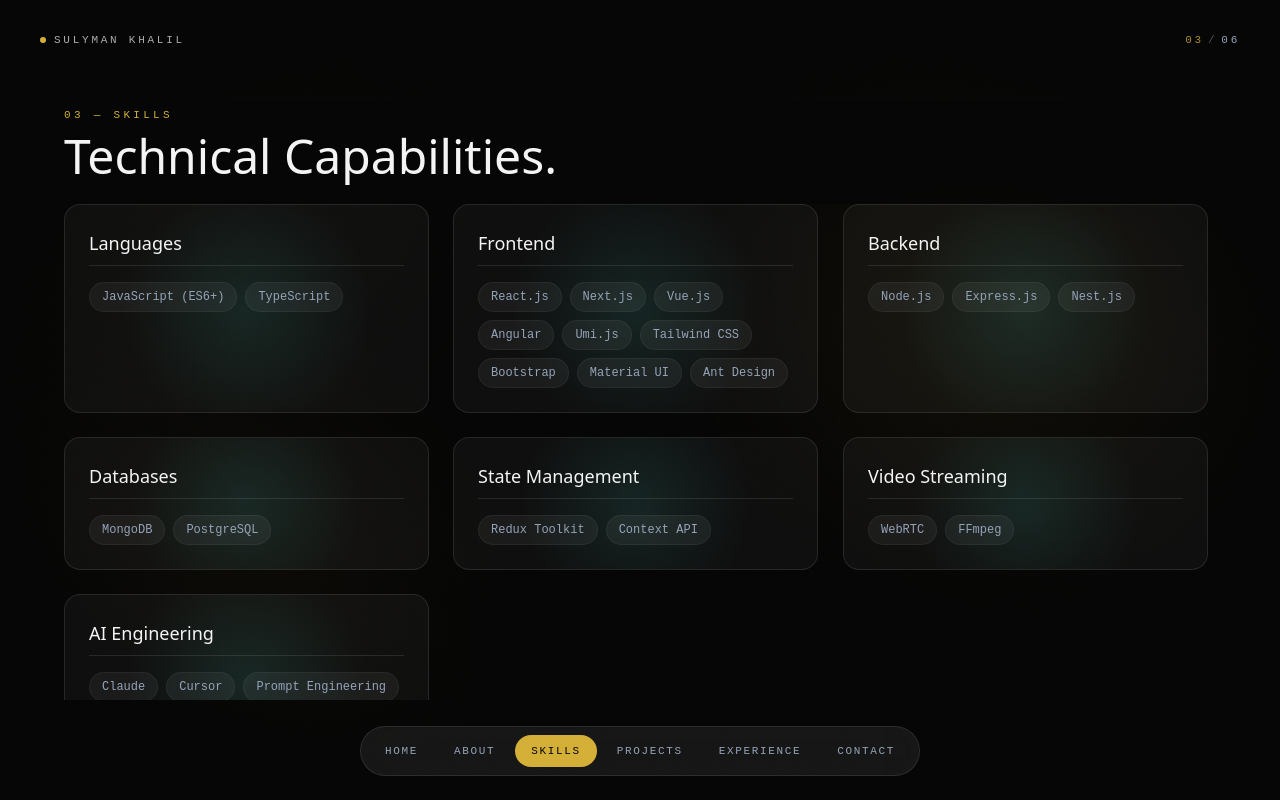
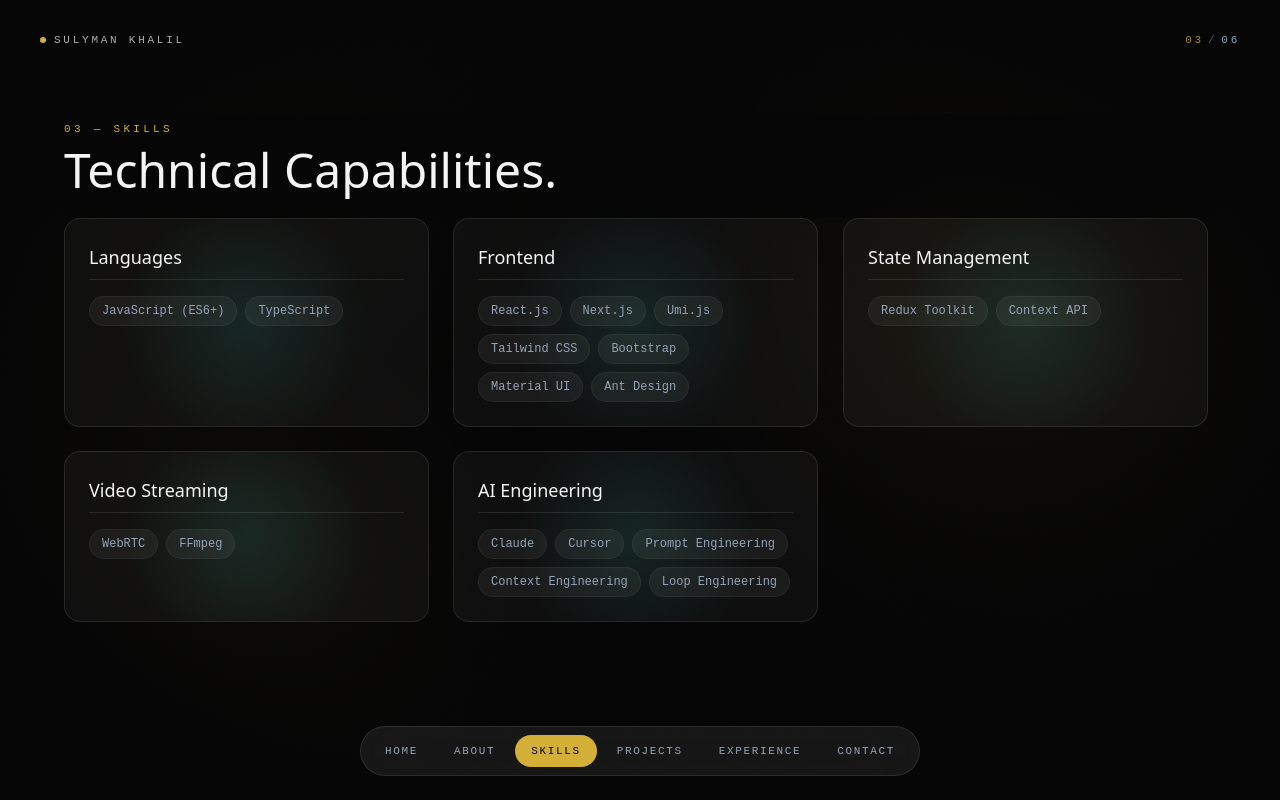
Before and after one commit to SulymanKhalil/Portfolio-Web, a Next.js app: page / in a window 1280 px wide. Both pictures are taken after a click on the button "SKILLS". Built offline with nearby package versions, Linux system fonts and the light colour scheme.

Commit message:
refactor(skills): trim SkillsScene to frontend-focused skills

```diff
--- a/components/scenes/SkillsScene.tsx
+++ b/components/scenes/SkillsScene.tsx
@@ -13,22 +13,12 @@
     skills: [
       "React.js",
       "Next.js",
-      "Vue.js",
-      "Angular",
       "Umi.js",
       "Tailwind CSS",
       "Bootstrap",
       "Material UI",
       "Ant Design",
     ],
-  },
-  {
-    title: "Backend",
-    skills: ["Node.js", "Express.js", "Nest.js"],
-  },
-  {
-    title: "Databases",
-    skills: ["MongoDB", "PostgreSQL"],
   },
   {
     title: "State Management",
```
